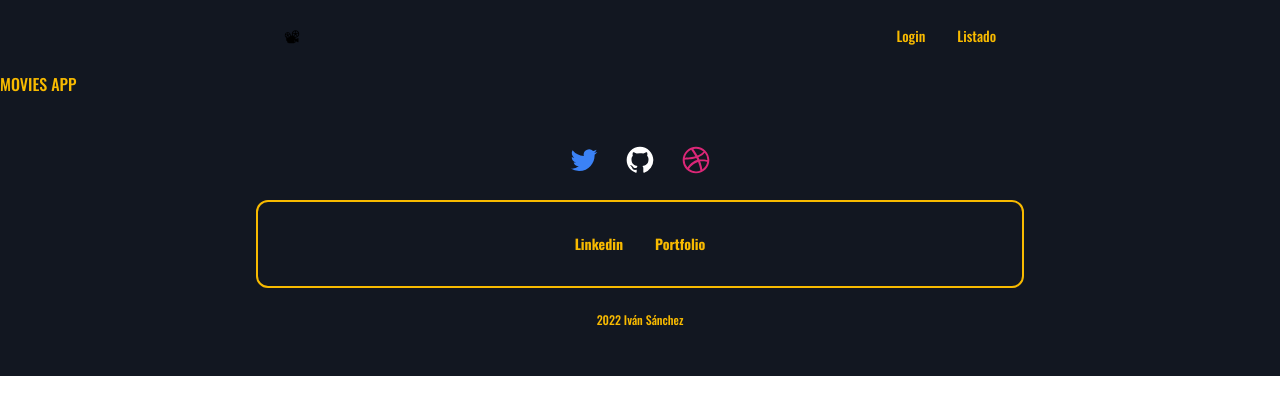
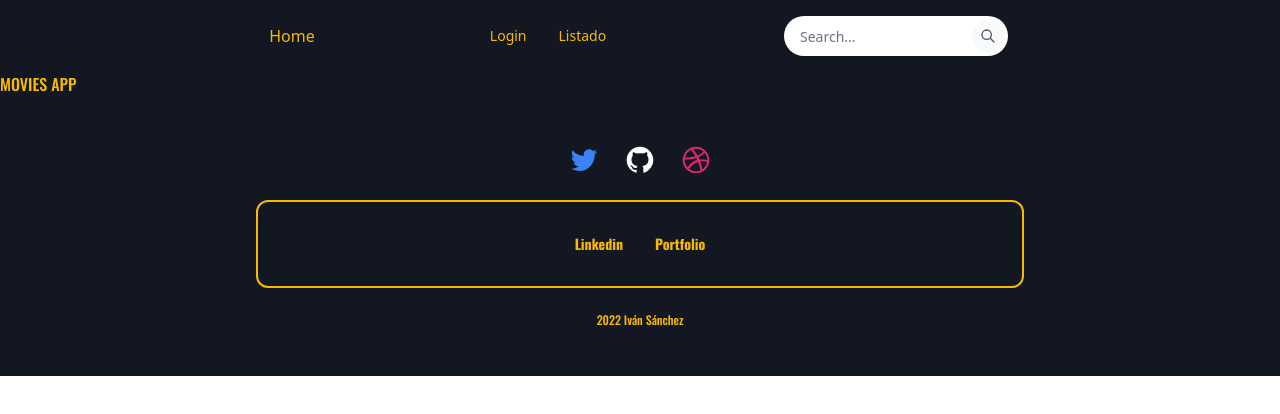
Before and after one commit to LocusNiger/skill-up-react-alkemy, a React (Create React App) app: page / in a window 1280 px wide. Shown: the top 414 px of the page. Built offline with nearby package versions, Linux system fonts and the light colour scheme.

Commit message:
Barra de busqueda en header

```diff
--- a/src/components/Header.js
+++ b/src/components/Header.js
@@ -1,12 +1,13 @@
 import { Link } from "react-router-dom";
+import Search from "./Search";
 
 function Header() {
   return (
     <>
-      <header className="bg-midnight">
-        <nav className="flex items-center justify-between max-w-3xl p-4 mx-auto ">
-          <Link className="inline-flex items-center justify-center w-10 h-10  rounded-lg" to="/">
-            📽
+      <header className="bg-midnight font-sans">
+        <nav className="flex items-center justify-between max-w-3xl p-4 mx-auto">
+          <Link className="inline-flex items-center justify-center w-10 h-10 text-killBill" to="/">
+            Home
           </Link>
           <ul className="flex items-center space-x-2 text-sm font-medium text-killBill">
             <li className="lg:block">
@@ -20,6 +21,7 @@ function Header() {
               </Link>
             </li>
           </ul>
+          <Search />
         </nav>
       </header>
     </>
--- /dev/null
+++ b/src/components/Search.js
@@ -0,0 +1,48 @@
+import sweetAlert from "@sweetalert/with-react";
+
+export default function Search() {
+  const handleSubmit = (e) => {
+    e.preventDefault();
+    const keyword = e.currentTarget.keyword.value;
+    console.log(keyword);
+
+    if (keyword.length === 0) {
+      sweetAlert(<h5>Ingresa una palabra para buscar</h5>);
+    }
+  };
+  return (
+    <>
+      <form className="relative" onSubmit={handleSubmit}>
+        <label className="sr-only" htmlFor="search">
+          {" "}
+          Search{" "}
+        </label>
+
+        <input
+          className="w-full h-10 pl-4 pr-10 text-sm bg-white border-none rounded-full shadow-sm sm:w-56"
+          id="search"
+          type="search"
+          name="keyword"
+          placeholder="Search..."
+        />
+
+        <button
+          className="absolute p-2 text-gray-600 transition -translate-y-1/2 rounded-full hover:text-gray-700 bg-gray-50 top-1/2 right-1"
+          type="button"
+          aria-label="Submit Search"
+        >
+          <svg
+            xmlns="http://www.w3.org/2000/svg"
+            className="w-4 h-4"
+            fill="none"
+            viewBox="0 0 24 24"
+            stroke="currentColor"
+            strokeWidth="2"
+          >
+            <path strokeLinecap="round" strokeLinejoin="round" d="M21 21l-6-6m2-5a7 7 0 11-14 0 7 7 0 0114 0z" />
+          </svg>
+        </button>
+      </form>
+    </>
+  );
+}
```
